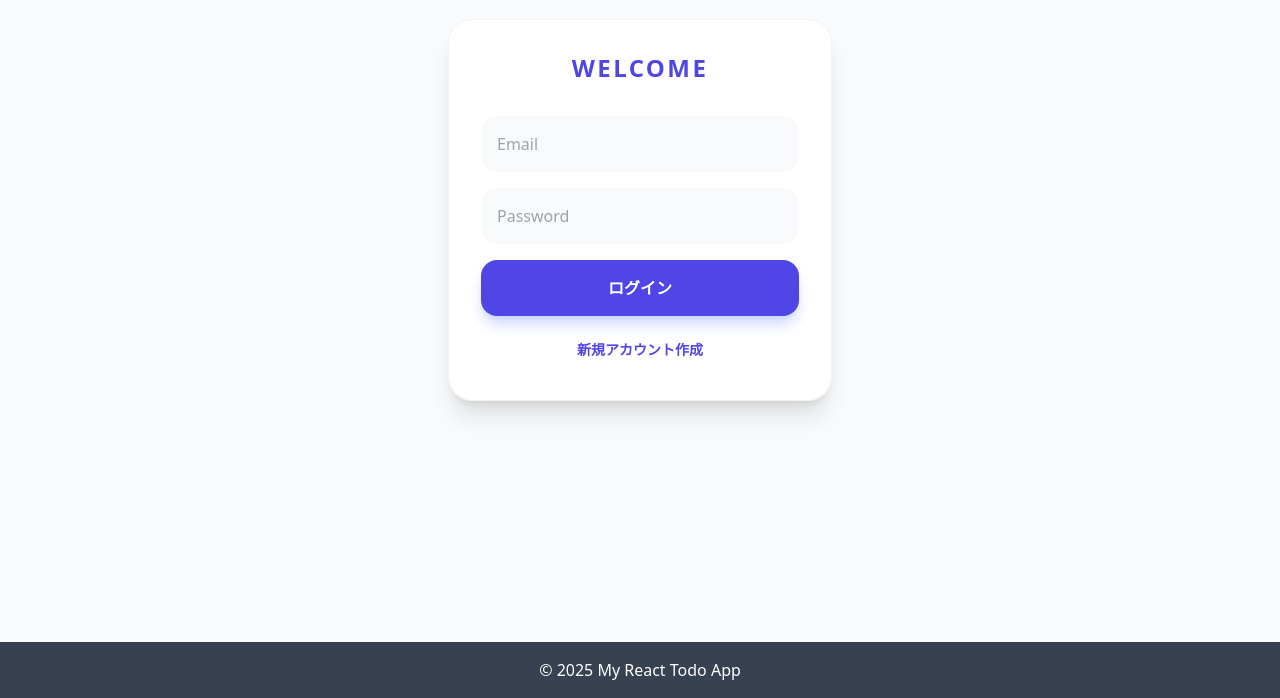
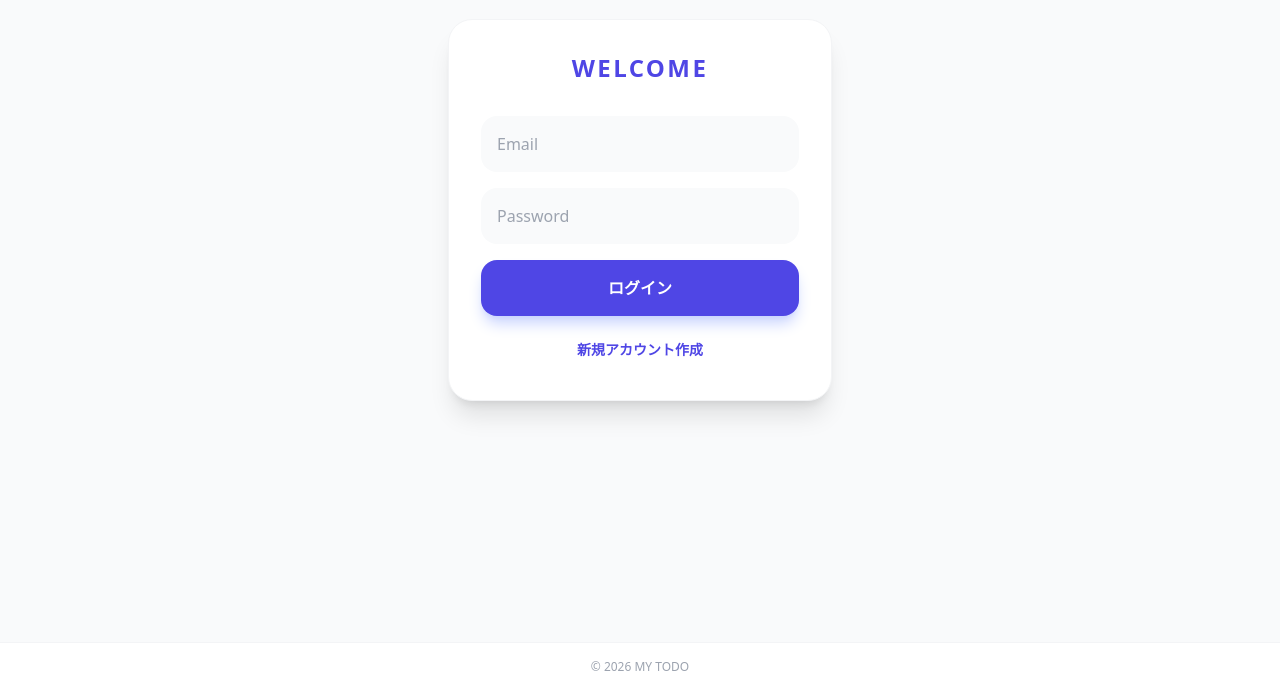
Before and after one commit to miya3928/react-practice, a React (Vite) app: page / in a window 1280 px wide. Shown: the part 343-1041 px from the top of the page. Built offline with nearby package versions, Linux system fonts and the light colour scheme; no server answers.

Commit message:
[update]フッターのレイアウト調整

```diff
--- a/src/App.jsx
+++ b/src/App.jsx
@@ -1,31 +1,27 @@
 // src/App.jsx
 import { useState, useEffect } from 'react';
-import './index.css';
-import { supabase } from "./supabase"; // 接続設定ファイル
+import { supabase } from "./supabase";
 import Header from "./components/Header.jsx";
 import Main from "./components/Main.jsx";
 import Footer from "./components/Footer.jsx";
-import Auth from "./components/Auth.jsx"; // 新しいAuthコンポーネント
+import Auth from "./components/Auth.jsx";
 import Todo from "./components/Todo.jsx";
-import Profile from "./components/Profile.jsx";
 import BottomNav from "./components/BottomNav.jsx";
+import { AnimatePresence, motion } from 'framer-motion';
 
 function App() {
+  // 1. Stateはすべて一番上にまとめる
   const [session, setSession] = useState(null);
   const [isProfileOpen, setIsProfileOpen] = useState(false);
+  const [activeTab, setActiveTab] = useState('todo'); // ここで定義
 
-  // Supabaseのログイン状態を監視
   useEffect(() => {
-    // 現在のログインセッションを取得
     supabase.auth.getSession().then(({ data: { session } }) => {
       setSession(session);
     });
-
-    // ログイン・ログアウトの変化をリッスン
     const { data: { subscription } } = supabase.auth.onAuthStateChange((_event, session) => {
       setSession(session);
     });
-
     return () => subscription.unsubscribe();
   }, []);
 
@@ -34,12 +30,8 @@ function App() {
     setIsProfileOpen(false);
   };
 
-  const [activeTab, setActiveTab] = useState('todo');
-
   return (
     <div className="min-h-screen flex flex-col bg-gray-50">
-      {/* ログインユーザーがいれば情報を渡す、いなければ null */}
-      {/* App.jsx の Header への渡し方 */}
       <Header
         user={session?.user ? {
           ...session.user,
@@ -49,32 +41,34 @@ function App() {
         onOpenProfile={() => setIsProfileOpen(true)}
       />
 
+      {/* pb-20 を入れることで、ボトムナビに隠れないようにする */}
+      <div className="flex-grow pb-20 md:pb-0">
         <Main>
           {session ? (
-            // activeTab を Todo コンポーネントに渡す
             <Todo user={session.user} activeTab={activeTab} />
           ) : (
             <Auth />
           )}
         </Main>
+      </div>
 
-        {/* プロフィールモーダル */}
-        {isProfileOpen && session && (
-          <div className="fixed inset-0 bg-black/50 flex items-center justify-center z-50 p-4">
-            <div className="bg-white rounded-2xl p-6 max-w-sm w-full relative shadow-2xl">
-              <button
-                onClick={() => setIsProfileOpen(false)}
-                className="absolute top-4 right-4 text-gray-400 hover:text-gray-600 text-2xl"
-              >✕</button>
-              <Profile user={session.user} />
-            </div>
-          </div>
+      {/* ログイン中かつスマホの時だけボトムナビを出す */}
+      <AnimatePresence>
+        {session && (
+          <motion.div
+            initial={{ y: 100 }}
+            animate={{ y: 0 }}
+            exit={{ y: 100 }}
+            transition={{ type: 'spring', damping: 25, stiffness: 200 }}
+            className="fixed bottom-0 left-0 right-0 z-50 md:hidden"
+          >
+            <BottomNav activeTab={activeTab} setActiveTab={setActiveTab} />
+          </motion.div>
         )}
+      </AnimatePresence>
 
-        {/* ログイン中のみボトムナビを表示 */}
-      {session && <BottomNav activeTab={activeTab} setActiveTab={setActiveTab} />}
-
-      <Footer className="hidden md:block" /> {/* PCのみ表示 */}
+      {/* classNameをFooterに渡す */}
+      <Footer className="hidden md:block" />
     </div>
   );
 }
--- a/src/components/Footer.jsx
+++ b/src/components/Footer.jsx
@@ -1,7 +1,10 @@
-export default function Footer() {
+// src/components/Footer.jsx
+export default function Footer({ className }) {
   return (
-    <footer className="p-4 bg-gray-700 text-white text-center">
-      © 2025 My React Todo App
+    <footer className={`p-4 bg-white border-t border-gray-100 ${className}`}>
+      <p className="text-center text-gray-400 text-xs">
+        © 2026 MY TODO
+      </p>
     </footer>
   );
 }
```
Also changed, not shown: src/components/Todo.jsx (line endings or trailing spaces).
